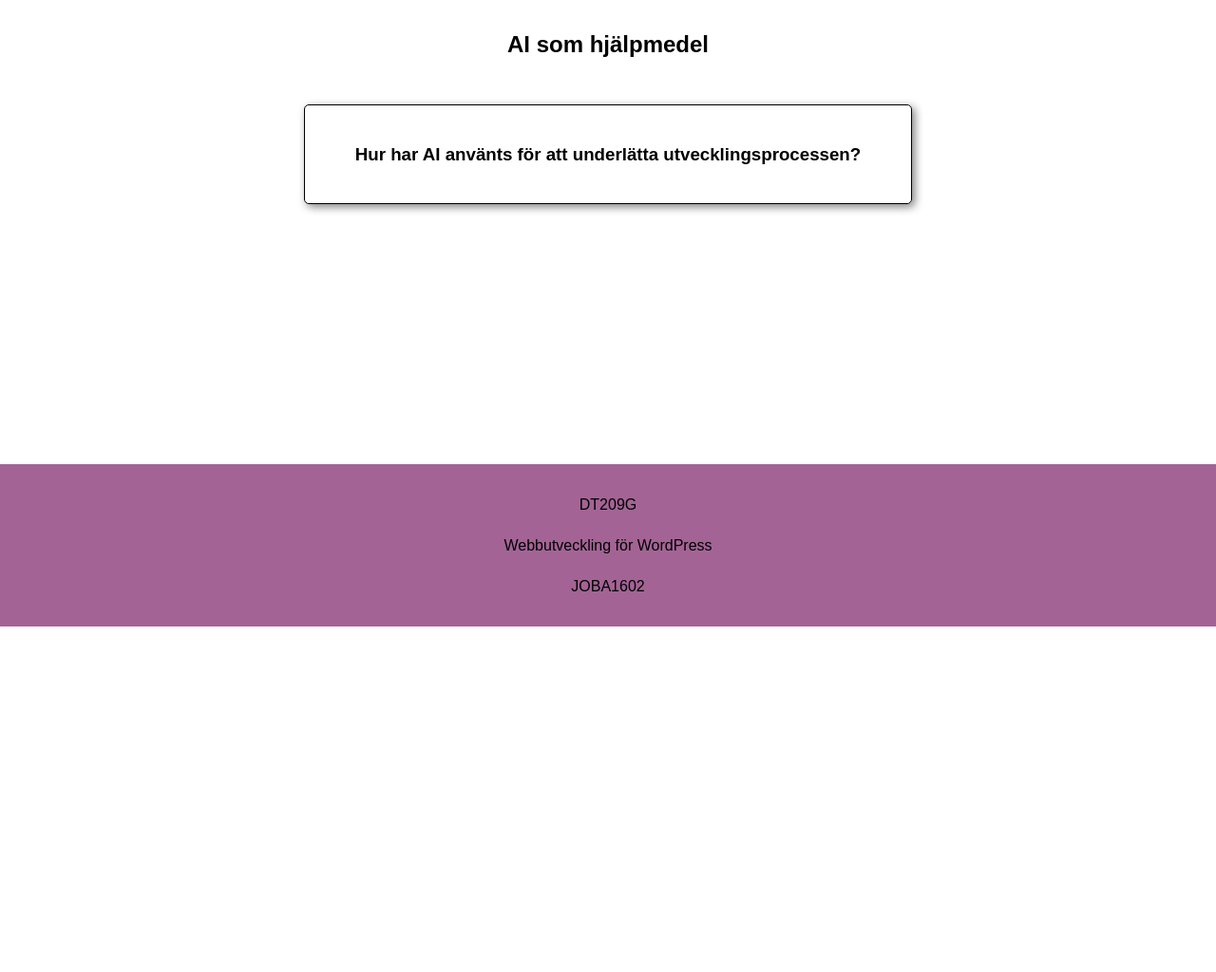
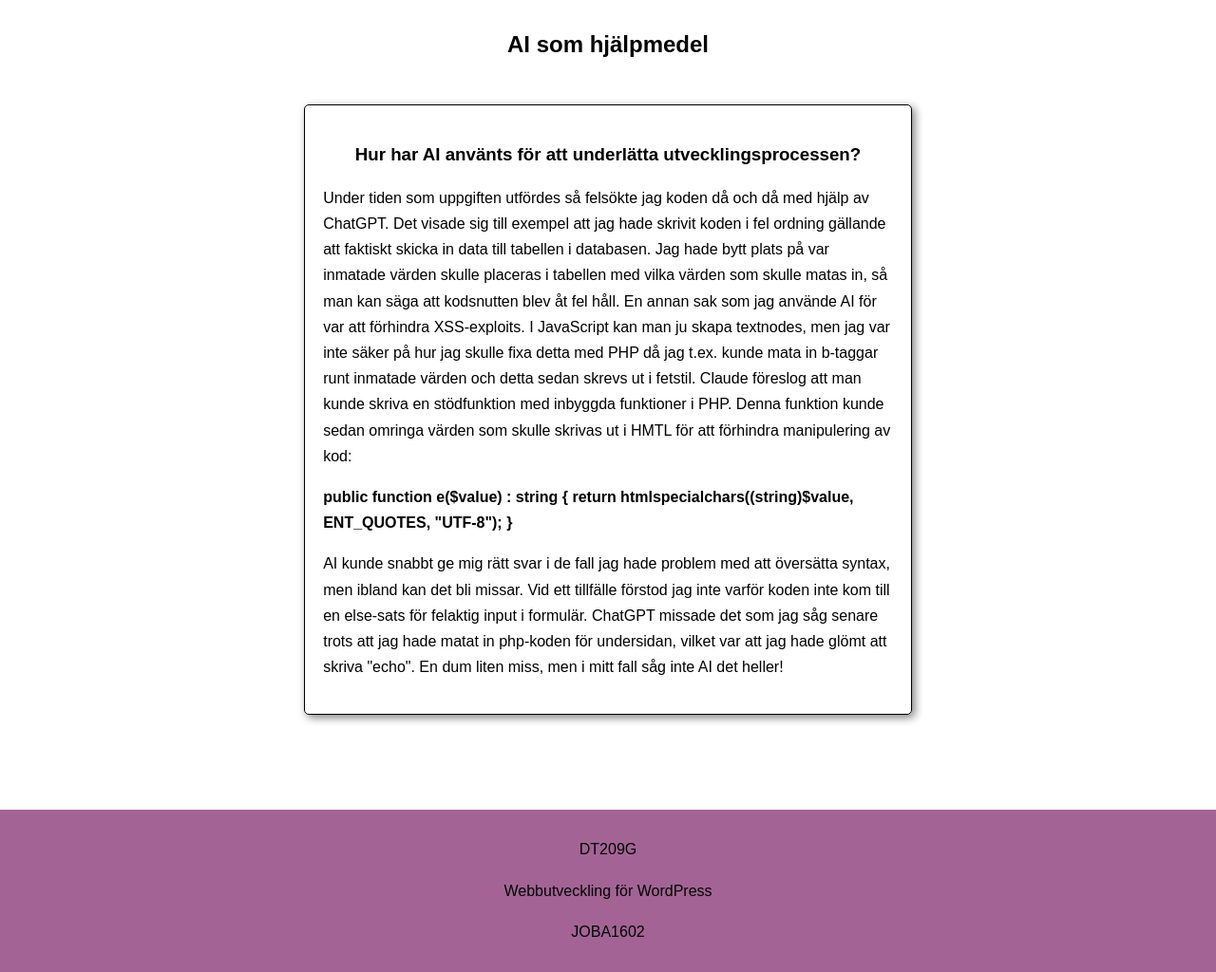
Before and after one commit to direstraits97/Laboration-2-WP, a PHP site: page /ai.php in a window 1280 px wide. Shown: the part 140-1164 px from the top of the page at 95% size. Before the commit the page ends 800 px from the top, so only its background shows below. Run offline with PHP 8.4, Linux system fonts and the light colour scheme.

Commit message:
Validering av HTML-kod och innehåll på undersida för AI samt startsida. Inställningar för publicering.

```diff
--- a/ai.php
+++ b/ai.php
@@ -6,6 +6,24 @@ include("includes/header.php"); ?>
         <h3>
           Hur har AI använts för att underlätta utvecklingsprocessen?
         </h3>
+        <p>
+            Under tiden som uppgiften utfördes så felsökte jag koden då och då med hjälp av ChatGPT. Det visade sig till exempel att jag hade
+            skrivit koden i fel ordning gällande att faktiskt skicka in data till tabellen i databasen. Jag hade bytt plats på var inmatade värden skulle placeras
+            i tabellen med vilka värden som skulle matas in, så man kan säga att kodsnutten blev åt fel håll. En annan sak som jag använde AI för var att förhindra XSS-exploits.
+            I JavaScript kan man ju skapa textnodes, men jag var inte säker på hur jag skulle fixa detta med PHP då jag t.ex. kunde mata in b-taggar runt inmatade värden och detta sedan skrevs
+            ut i fetstil. Claude föreslog att man kunde skriva en stödfunktion med inbyggda funktioner i PHP. Denna funktion kunde sedan omringa värden som skulle skrivas ut i HMTL för att
+            förhindra manipulering av kod:
+</p>
+<p><b>
+             public function e($value) : string {
+    return htmlspecialchars((string)$value, ENT_QUOTES, "UTF-8");
+  }</b>
+          </p>
+          <p>
+AI kunde snabbt ge mig rätt svar i de fall jag hade problem med att översätta syntax, men ibland kan det bli missar. Vid ett tillfälle förstod jag inte varför koden inte
+kom till en else-sats för felaktig input i formulär. ChatGPT missade det som jag såg senare trots att jag hade matat in php-koden för undersidan, vilket var att jag hade glömt att skriva
+"echo". En dum liten miss, men i mitt fall såg inte AI det heller!
+          </p>
 </div>
     </main>
 <?php include("includes/footer.php"); ?>
--- a/bucketlist.php
+++ b/bucketlist.php
@@ -31,7 +31,7 @@ include("includes/header.php");
           <p><?= $item['priority']; ?></p>
           <h4>Skapad:</h4>
           <p><?= substr($item['created_at'], 0, 16); ?></p>
-         <button class="deletebutton"><a href="bucketlist.php?deleteid=<?= $item['id']; ?>">Radera</a></button>
+         <a class="deletebutton" href="bucketlist.php?deleteid=<?= $item['id']; ?>"><div class="buttoncontent">Radera</div></a>
         </article>
         <?php
       }
--- a/css/styles.css
+++ b/css/styles.css
@@ -168,16 +168,16 @@ form p {
   margin-top: 50px;
   margin-bottom: 25px;
   align-items: center;
+  text-decoration: none;
+  color: white;
+}
+.buttoncontent {
+  width: 100%;
+  text-align: center;
 }
 .deletebutton:hover {
   background-color: rgb(107, 17, 17);
   cursor: pointer;
-}
-.deletebutton a {
-  margin-left: auto;
-  margin-right: auto;
-  text-decoration: none;
-  color: white;
 }
 .name {
   font-size: 1.2rem;
--- a/includes/config.php
+++ b/includes/config.php
@@ -1,5 +1,5 @@
 <?php
-$devMode = true;
+$devMode = false;
 
 if($devMode) {
   error_reporting(-1);
@@ -18,6 +18,6 @@ if ($devMode) {
 } else {
   define("DBHOST", "studentmysql.miun.se");
   define("DBUSER", "joba1602");
-  define("DBPASS", "msCX,Q48bu");
+  define("DBPASS", "3fymHDt!af");
   define("DBDATABASE", "joba1602");
 }
--- a/includes/header.php
+++ b/includes/header.php
@@ -2,10 +2,10 @@
 <!doctype html>
 <html lang="sv">
   <head>
-    <meta charset="utf-8" />
+    <meta charset="utf-8">
     <title>Laboration 2 WP</title>
-    <link href="css/styles.css" rel="stylesheet" />
-    <meta name="viewport" content="width=device-width, initial-scale=1.0" />
+    <link href="css/styles.css" rel="stylesheet">
+    <meta name="viewport" content="width=device-width, initial-scale=1.0">
   </head>
   <body>
     <header>
```
Also changed, not shown: addToBucketlist.php (+4 -4 lines), index.php (+11 -0 lines).
